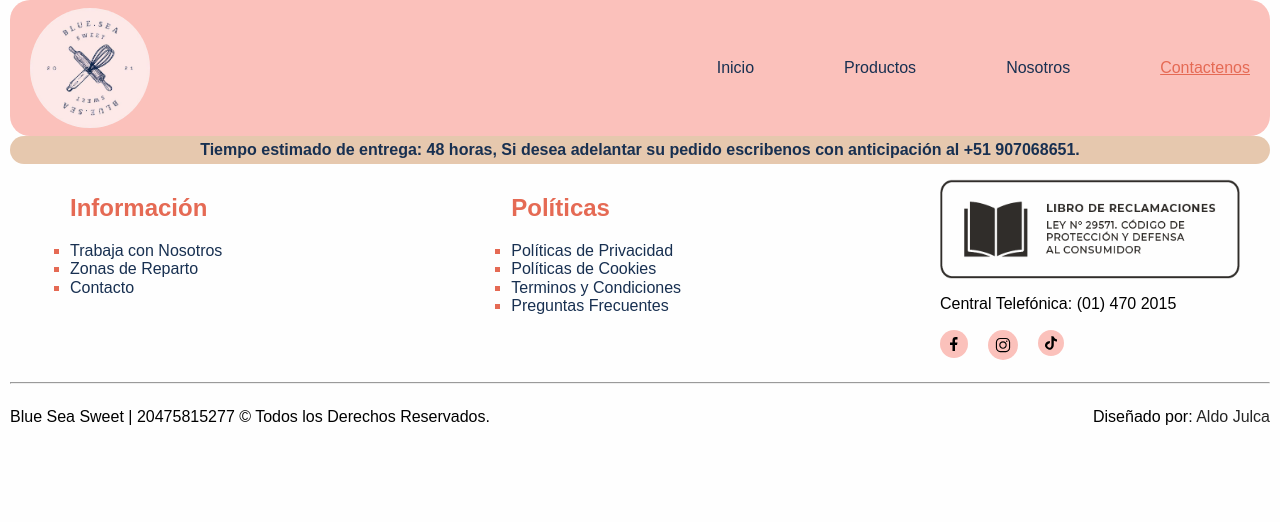
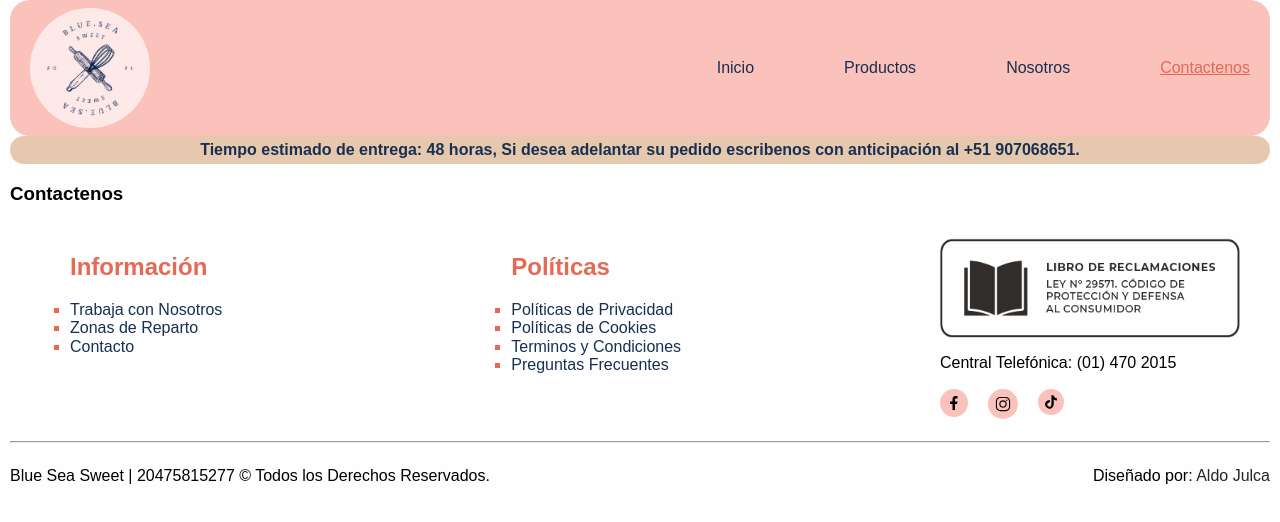
Before and after one commit to Aldo221b/BlueSeaSweet, a plain HTML site: page contactenos.html in a window 1280 px wide. Drawn offline with Linux system fonts and the light colour scheme.

Commit message:
primer cambio de la seccion contactenos

```diff
--- a/contactenos.html
+++ b/contactenos.html
@@ -26,6 +26,10 @@
             <p class="main__entrega__parrafo">
                 Tiempo estimado de entrega: 48 horas, Si desea adelantar su pedido escribenos con anticipación al +51 907068651.
             </p>
+        </section>
+
+        <section>
+            <h3>Contactenos</h3>
         </section>
     </main>
     <!-- Footer-->
```
